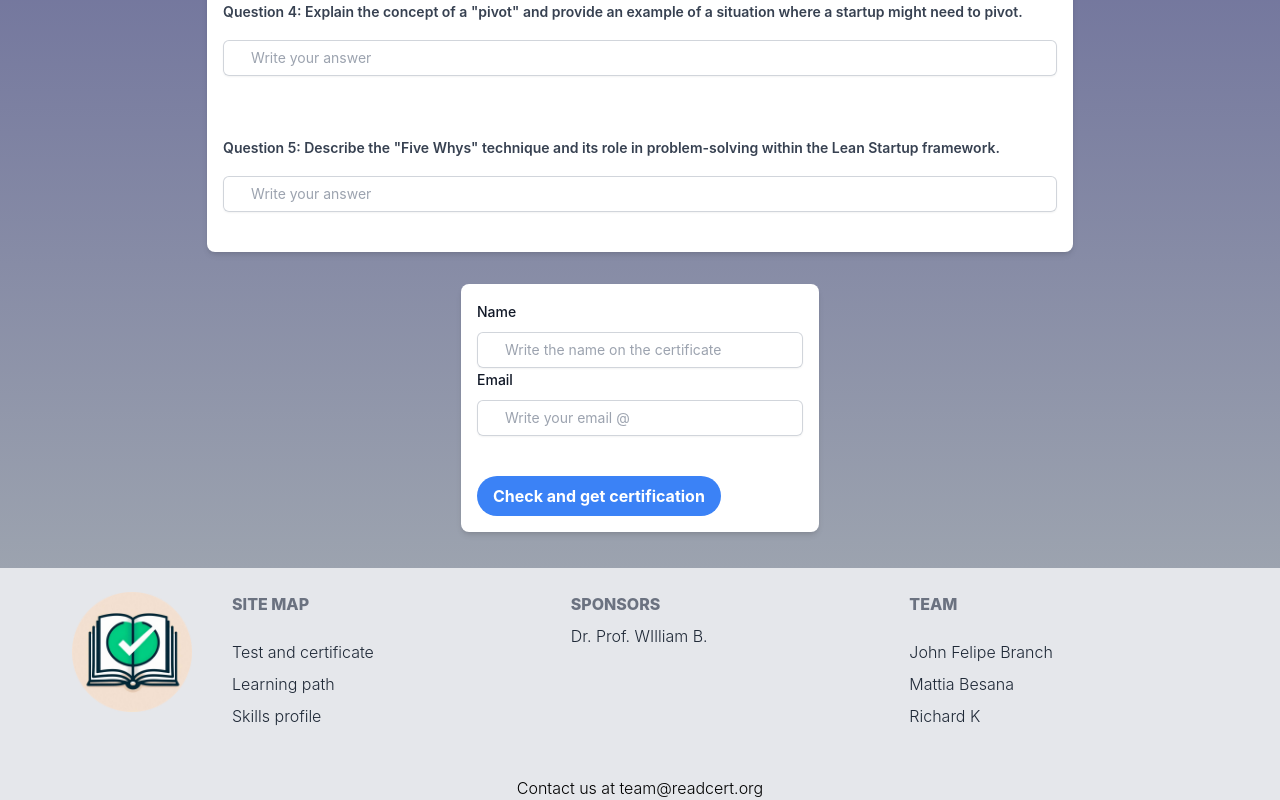
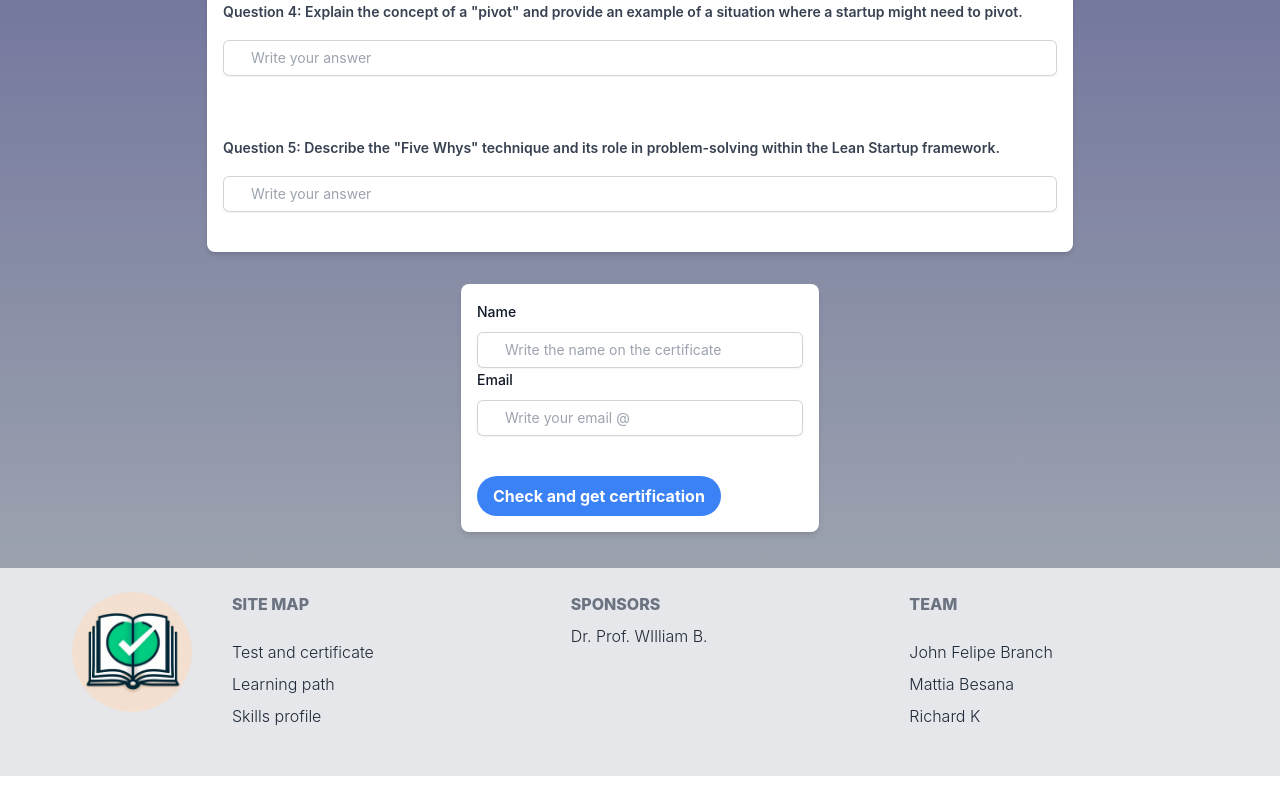
Before and after one commit to Art3Labs/ReadCert, a Next.js app: page / in a window 1280 px wide. Shown: the part 1054-1854 px from the top of the page. After the commit the page ends 1830 px from the top, so only its background shows below. Built offline with nearby package versions, Linux system fonts and the light colour scheme.

Commit message:
Add files via upload

```diff
--- a/components/Footer/Footer.js
+++ b/components/Footer/Footer.js
@@ -79,9 +79,7 @@ function Footer() {
 
 
         </div>
-        <div className='text-center font-light'>
-          Contact us at team@readcert.org
-        </div>
+
 
       </div >
     </footer >
@@ -89,81 +87,3 @@ function Footer() {
 }
 
 export default Footer
-
-/*
-
-
-          <div className='flex-1'>
-            <p className='uppercase font-extrabold text-gray-500 md:mb-6'>Legal</p>
-            <ul className='list-reset mb-6'>
-              <li className='mt-2 inline-block mr-2 md:block md:mr-0'>
-                <Link href='/privacidad'>
-                  <div className='font-light no-underline hover:underline text-gray-800 hover:text-green-500'>Privacidad</div>
-                </Link>
-              </li>
-              <li className='mt-2 inline-block mr-2 md:block md:mr-0'>
-                <Link href='/avisolegal'>
-                  <div className='font-light no-underline hover:underline text-gray-800 hover:text-green-500'>Legal</div>
-                </Link>
-              </li>
-            </ul>
-          </div>
-<li className='mt-2 inline-block mr-2 md:block md:mr-0'>
-                <Link href='/financiacion-verde'>
-                  <div className='font-light no-underline hover:underline text-gray-800 hover:text-green-500'>Financiación verde</div>
-
-                </Link>
-              </li>
- <li className='mt-2 inline-block mr-2 md:block md:mr-0'>
-                <Link href='/plataforma'>
-                <div className='font-light no-underline hover:underline text-gray-800 hover:text-green-500'>
-                    Mercado - Plataforma
-                    </div>
-                </Link>
-              </li>
-          <div className='flex-1'>
-            <p className='uppercase font-extrabold text-gray-500 md:mb-6'>Oportunidad de inversión</p>
-            <Link href='/plataforma'>
-              <div className='flex justify-between items-center'>
-                <p className='mb-5 font-light text-gray-500 '>
-                  Para aquellos comprometidos con la transición energética.
-                </p>
-              </div>
-            </Link>
-
-            <Link href='/plataforma'>
-              <div className='inline-flex items-center font-medium text-primary-600 hover:underline'>
-                Invertir en GdOsolar
-                <svg
-                  className='ml-2 w-4 h-4'
-                  fill='currentColor'
-                  viewBox='0 0 20 20'
-                  xmlns='http://www.w3.org/2000/svg'>
-                  <path
-                    fillRule='evenodd'
-                    d='M10.293 3.293a1 1 0 011.414 0l6 6a1 1 0 010 1.414l-6 6a1 1 0 01-1.414-1.414L14.586 11H3a1 1 0 110-2h11.586l-4.293-4.293a1 1 0 010-1.414z'
-                    clipRule='evenodd'></path>
-                </svg>
-              </div>
-            </Link>
-          </div>
-
-<button type="button" className="inline-block px-4 py-2.5 bg-twitter-blue text-white font-medium text-base leading-tight  rounded-lg shadow-md hover:bg-blue-700 hover:shadow-lg focus:bg-blue-700 focus:shadow-lg focus:outline-none focus:ring-0 active:bg-blue-800 active:shadow-lg transition duration-150 ease-in-out">
-                <div className='flex justify-center '>
-                  <div className='w-5 mx-1 my-1'>
-                    <img src='/twitterlogo.svg' alt='twitter logo' />
-                  </div>
-                  <div className=''>
-                    Follow
-                  </div>
-                </div>
-              </button>
-
-      <li className='mt-2 inline-block mr-2 md:block md:mr-0'>
-                <Link href='/autoconsumo'>
-                <div className='font-light no-underline hover:underline text-gray-800 hover:text-green-500'>
-                    Autoconsumo
-                    </div>
-                </Link>
-              </li>
-*/
```
